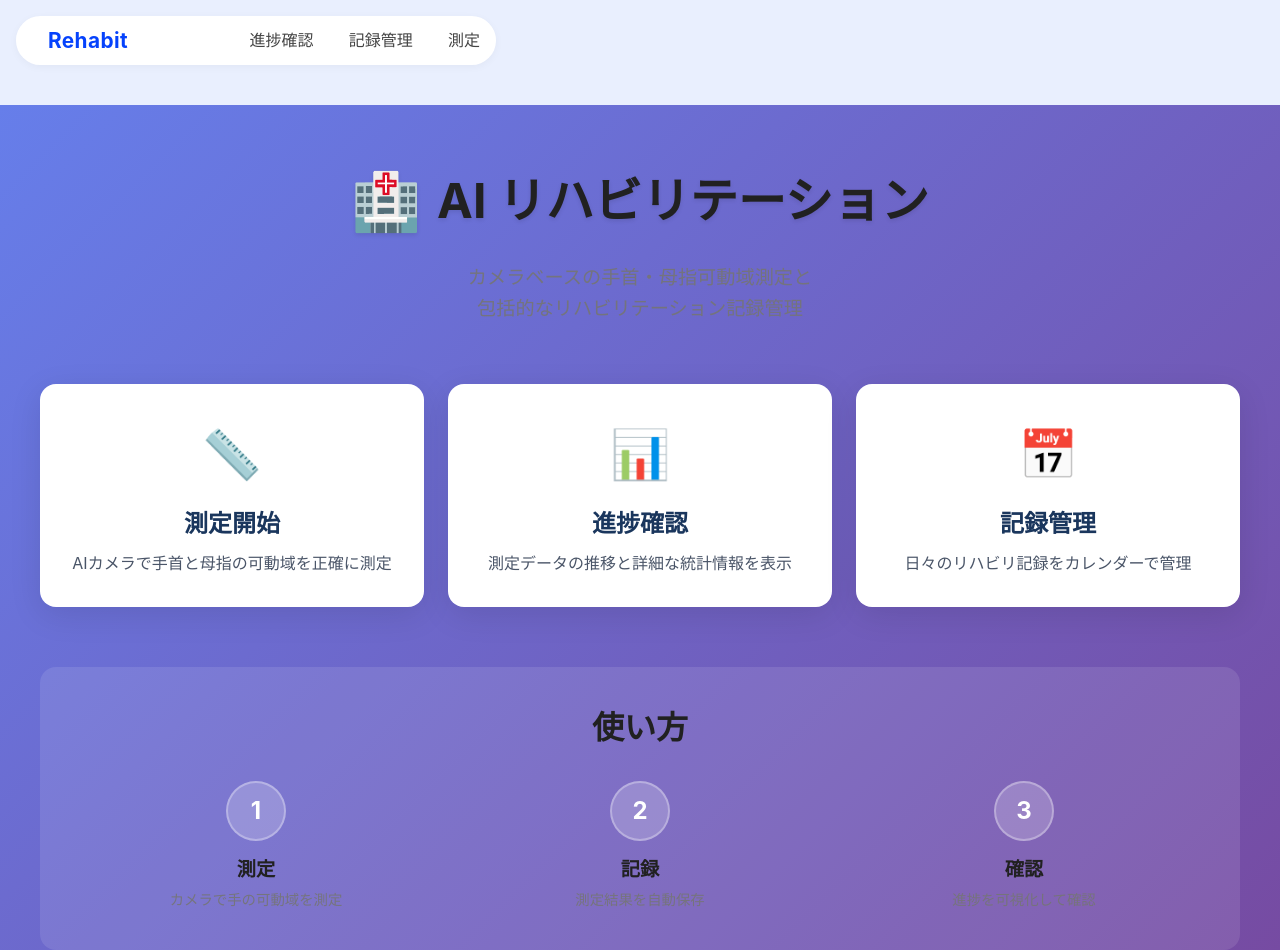
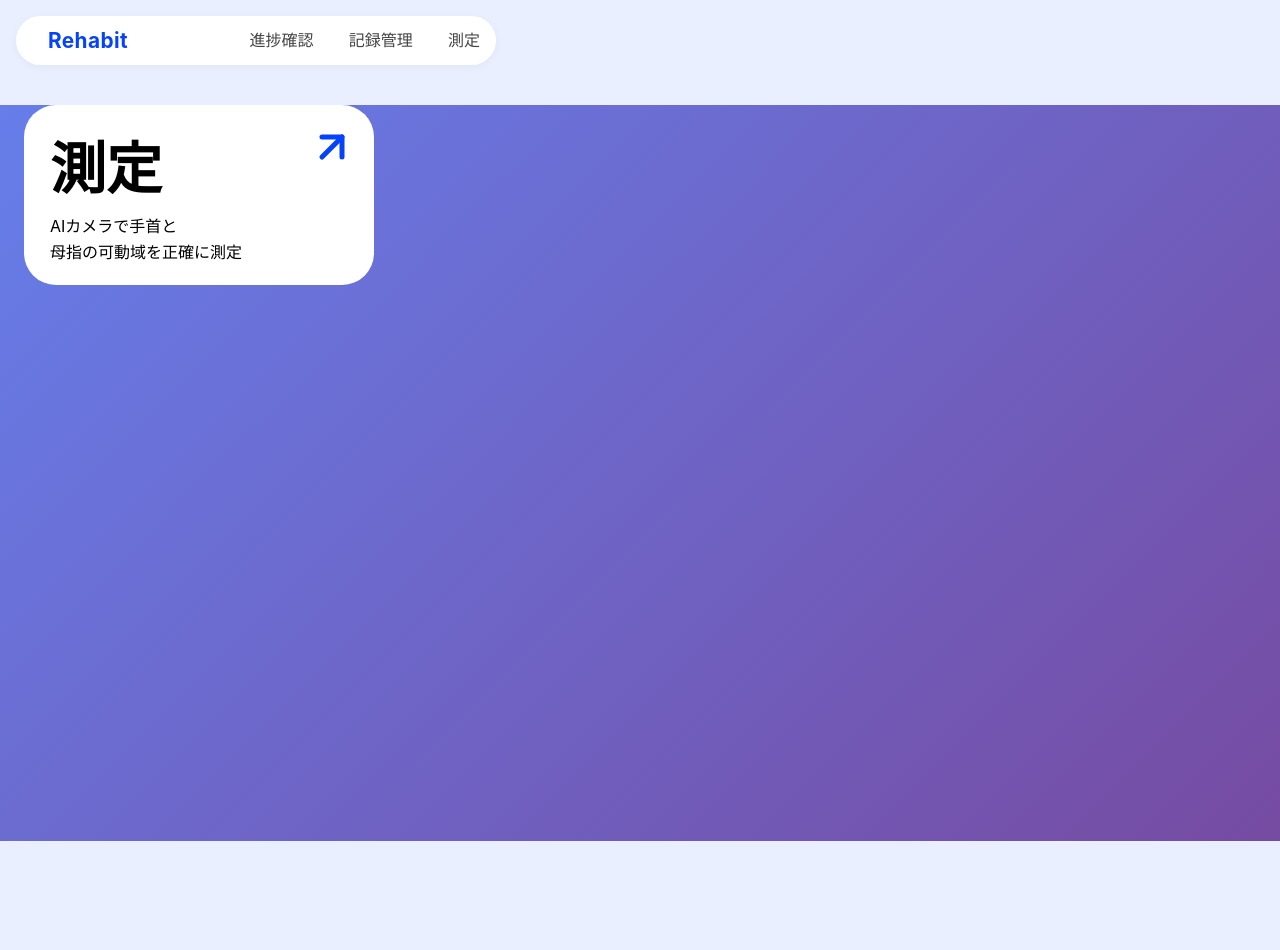
Before and after one commit to kinako1415/hacku-2025, a Next.js app: page / in a window 1280 px wide. After the commit the page ends 841 px from the top, so only its background shows below. Built offline with nearby package versions, Linux system fonts and the light colour scheme.

Commit message:
cardコンポーネント完成

```diff
--- a/src/app/page.tsx
+++ b/src/app/page.tsx
@@ -1,67 +1,15 @@
 import Link from 'next/link';
 import styles from './page.module.scss';
+import Card from '@/components/layout/card';
 
 export default function Home() {
   return (
     <div className={styles.homePage}>
-      <div className={styles.heroSection}>
-        <h1 className={styles.heroTitle}>
-          <span className={styles.titleIcon}>🏥</span>
-          AI リハビリテーション
-        </h1>
-        <p className={styles.heroDescription}>
-          カメラベースの手首・母指可動域測定と
-          <br />
-          包括的なリハビリテーション記録管理
-        </p>
-      </div>
-
-      <div className={styles.featuresGrid}>
-        <Link href="/measurement" className={styles.featureCard}>
-          <div className={styles.cardIcon}>📏</div>
-          <h3 className={styles.cardTitle}>測定開始</h3>
-          <p className={styles.cardDescription}>
-            AIカメラで手首と母指の可動域を正確に測定
-          </p>
-        </Link>
-
-        <Link href="/progress" className={styles.featureCard}>
-          <div className={styles.cardIcon}>📊</div>
-          <h3 className={styles.cardTitle}>進捗確認</h3>
-          <p className={styles.cardDescription}>
-            測定データの推移と詳細な統計情報を表示
-          </p>
-        </Link>
-
-        <Link href="/calendar" className={styles.featureCard}>
-          <div className={styles.cardIcon}>📅</div>
-          <h3 className={styles.cardTitle}>記録管理</h3>
-          <p className={styles.cardDescription}>
-            日々のリハビリ記録をカレンダーで管理
-          </p>
-        </Link>
-      </div>
-
-      <div className={styles.infoSection}>
-        <h2 className={styles.infoTitle}>使い方</h2>
-        <div className={styles.stepsGrid}>
-          <div className={styles.step}>
-            <div className={styles.stepNumber}>1</div>
-            <h4>測定</h4>
-            <p>カメラで手の可動域を測定</p>
-          </div>
-          <div className={styles.step}>
-            <div className={styles.stepNumber}>2</div>
-            <h4>記録</h4>
-            <p>測定結果を自動保存</p>
-          </div>
-          <div className={styles.step}>
-            <div className={styles.stepNumber}>3</div>
-            <h4>確認</h4>
-            <p>進捗を可視化して確認</p>
-          </div>
-        </div>
-      </div>
+      <Card
+        title="測定"
+        description={'AIカメラで手首と\n母指の可動域を正確に測定'}
+        isBlue={false}
+      />
     </div>
   );
 }
--- /dev/null
+++ b/src/components/layout/card.module.scss
@@ -0,0 +1,46 @@
+.card {
+  background: #0542fc;
+  border-radius: 32px;
+  padding-inline: 26px;
+  color: #fff;
+  position: relative;
+  width: 350px;
+  height: 180px;
+  transition: box-shadow 0.2s;
+  display: flex;
+  flex-direction: column;
+  justify-content: center;
+
+  cursor: pointer;
+}
+
+.cardTitle {
+  font-size: 56px;
+  font-weight: bold;
+}
+
+.cardDescription {
+  font-size: 16px;
+  color: #b3c6ff;
+  white-space: pre-line;
+}
+
+.cardArrow {
+  position: absolute;
+  top: 10px;
+  right: 10px;
+  width: 64px;
+  height: 64px;
+  display: flex;
+  align-items: center;
+  justify-content: center;
+}
+
+.white {
+  background: #fff;
+  color: #000;
+}
+
+.white .cardDescription {
+  color: #000;
+}
--- /dev/null
+++ b/src/components/layout/card.tsx
@@ -0,0 +1,50 @@
+import React from 'react';
+import styles from './card.module.scss';
+
+type CardProps = {
+  title: string;
+  description: string;
+  onClick?: () => void;
+  isBlue?: boolean;
+};
+
+const Card: React.FC<CardProps> = ({
+  title,
+  description,
+  onClick,
+  isBlue = true,
+}) => {
+  const cardClass = isBlue ? styles.card : `${styles.card} ${styles.white}`;
+  return (
+    <div className={cardClass}>
+      <div className={styles.cardTitle}>{title}</div>
+      <div className={styles.cardDescription}>{description}</div>
+      <div className={styles.cardArrow}>
+        <svg
+          width="56"
+          height="56"
+          viewBox="0 0 56 56"
+          fill="none"
+          xmlns="http://www.w3.org/2000/svg"
+        >
+          <path
+            d="M18 38L38 18"
+            stroke={isBlue ? '#fff' : '#0542FC'}
+            strokeWidth="5"
+            strokeLinecap="round"
+            strokeLinejoin="round"
+          />
+          <path
+            d="M18 18H38V38"
+            stroke={isBlue ? '#fff' : '#0542FC'}
+            strokeWidth="5"
+            strokeLinecap="round"
+            strokeLinejoin="round"
+          />
+        </svg>
+      </div>
+    </div>
+  );
+};
+
+export default Card;
```
